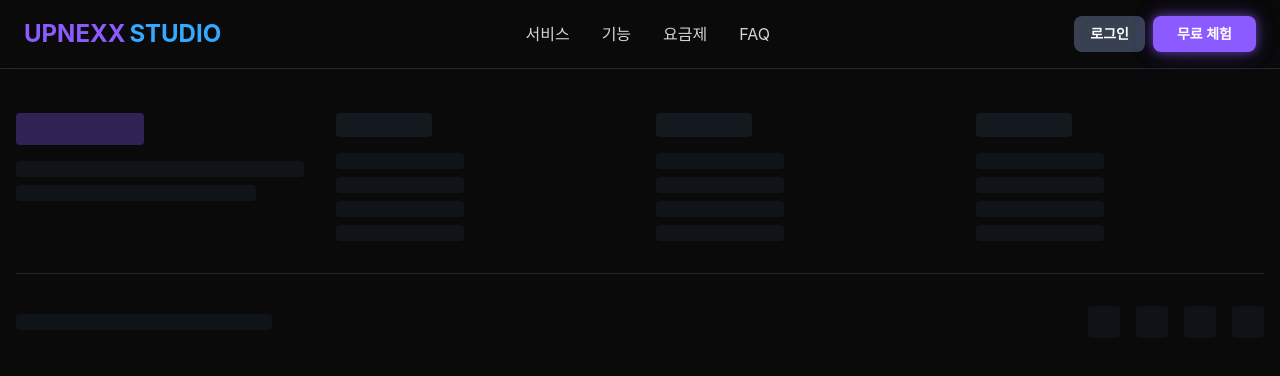
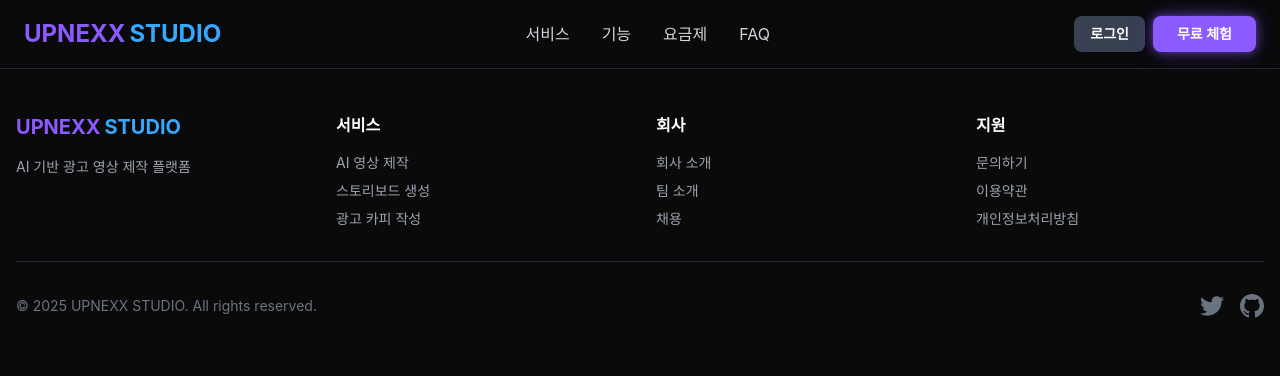
Before and after one commit to HHSsub/Test, a Next.js app: page / in a window 1280 px wide. Shown: the top 376 px of the page. Built offline with nearby package versions, Linux system fonts and the light colour scheme; no server answers; the database is empty.

Commit message:
FinalCTA 이미지 업로드 완전 삭제 + Footer 텍스트 추가

```diff
--- a/src/components/boards/FinalCTABoard.tsx
+++ b/src/components/boards/FinalCTABoard.tsx
@@ -124,29 +124,6 @@
               </button>
             )}
           </div>
-
-          {/* Supporting Visual / Media */}
-          <div className="mt-12">
-            {content.mediaType === "video" ? (
-              <VideoUpload
-                currentVideo={content.mediaSrc}
-                onVideoChange={(url) => handleVideoChange("mediaSrc", url)}
-                boardId={data.id}
-                fieldPath="content.mediaSrc"
-                className="aspect-video max-w-3xl mx-auto"
-                placeholderText="영상 업로드"
-              />
-            ) : (
-              <ImageUpload
-                currentImage={content.mediaSrc}
-                onImageChange={(url) => handleImageChange("mediaSrc", url)}
-                boardId={data.id}
-                fieldPath="content.mediaSrc"
-                className="aspect-video max-w-3xl mx-auto"
-                placeholderText="이미지 업로드"
-              />
-            )}
-          </div>
         </div>
       </div>
     </section>
--- a/src/components/layout/Footer.tsx
+++ b/src/components/layout/Footer.tsx
@@ -5,34 +5,63 @@
         <div className="grid grid-cols-1 md:grid-cols-4 gap-8 mb-8">
           {/* Company Info */}
           <div className="space-y-4">
-            <div className="h-8 w-32 bg-brand-purple/30 rounded"></div>
-            <div className="space-y-2">
-              <div className="h-4 w-full bg-gray-800/30 rounded"></div>
-              <div className="h-4 w-5/6 bg-gray-800/30 rounded"></div>
+            <div className="text-xl font-bold">
+              <span className="text-brand-purple">UPNEXX</span>
+              <span className="text-brand-blue ml-1">STUDIO</span>
             </div>
+            <p className="text-sm text-gray-400">
+              AI 기반 광고 영상 제작 플랫폼
+            </p>
           </div>
 
-          {/* Links Columns */}
-          {[1, 2, 3].map((col) => (
-            <div key={col} className="space-y-4">
-              <div className="h-6 w-24 bg-gray-800/50 rounded"></div>
-              <div className="space-y-2">
-                {[1, 2, 3, 4].map((link) => (
-                  <div key={link} className="h-4 w-32 bg-gray-800/30 rounded"></div>
-                ))}
-              </div>
-            </div>
-          ))}
+          {/* Services */}
+          <div className="space-y-4">
+            <h3 className="text-white font-semibold">서비스</h3>
+            <ul className="space-y-2 text-sm text-gray-400">
+              <li><a href="#" className="hover:text-white transition-colors">AI 영상 제작</a></li>
+              <li><a href="#" className="hover:text-white transition-colors">스토리보드 생성</a></li>
+              <li><a href="#" className="hover:text-white transition-colors">광고 카피 작성</a></li>
+            </ul>
+          </div>
+
+          {/* Company */}
+          <div className="space-y-4">
+            <h3 className="text-white font-semibold">회사</h3>
+            <ul className="space-y-2 text-sm text-gray-400">
+              <li><a href="#" className="hover:text-white transition-colors">회사 소개</a></li>
+              <li><a href="#" className="hover:text-white transition-colors">팀 소개</a></li>
+              <li><a href="#" className="hover:text-white transition-colors">채용</a></li>
+            </ul>
+          </div>
+
+          {/* Support */}
+          <div className="space-y-4">
+            <h3 className="text-white font-semibold">지원</h3>
+            <ul className="space-y-2 text-sm text-gray-400">
+              <li><a href="#" className="hover:text-white transition-colors">문의하기</a></li>
+              <li><a href="#" className="hover:text-white transition-colors">이용약관</a></li>
+              <li><a href="#" className="hover:text-white transition-colors">개인정보처리방침</a></li>
+            </ul>
+          </div>
         </div>
 
         {/* Bottom Bar */}
         <div className="pt-8 border-t border-gray-800">
           <div className="flex flex-col md:flex-row justify-between items-center gap-4">
-            <div className="h-4 w-64 bg-gray-800/30 rounded"></div>
+            <p className="text-sm text-gray-500">
+              © 2025 UPNEXX STUDIO. All rights reserved.
+            </p>
             <div className="flex gap-4">
-              {[1, 2, 3, 4].map((social) => (
-                <div key={social} className="w-8 h-8 bg-gray-800/30 rounded"></div>
-              ))}
+              <a href="#" className="text-gray-500 hover:text-white transition-colors">
+                <svg className="w-6 h-6" fill="currentColor" viewBox="0 0 24 24">
+                  <path d="M24 4.557c-.883.392-1.832.656-2.828.775 1.017-.609 1.798-1.574 2.165-2.724-.951.564-2.005.974-3.127 1.195-.897-.957-2.178-1.555-3.594-1.555-3.179 0-5.515 2.966-4.797 6.045-4.091-.205-7.719-2.165-10.148-5.144-1.29 2.213-.669 5.108 1.523 6.574-.806-.026-1.566-.247-2.229-.616-.054 2.281 1.581 4.415 3.949 4.89-.693.188-1.452.232-2.224.084.626 1.956 2.444 3.379 4.6 3.419-2.07 1.623-4.678 2.348-7.29 2.04 2.179 1.397 4.768 2.212 7.548 2.212 9.142 0 14.307-7.721 13.995-14.646.962-.695 1.797-1.562 2.457-2.549z"/>
+                </svg>
+              </a>
+              <a href="#" className="text-gray-500 hover:text-white transition-colors">
+                <svg className="w-6 h-6" fill="currentColor" viewBox="0 0 24 24">
+                  <path d="M12 0c-6.626 0-12 5.373-12 12 0 5.302 3.438 9.8 8.207 11.387.599.111.793-.261.793-.577v-2.234c-3.338.726-4.033-1.416-4.033-1.416-.546-1.387-1.333-1.756-1.333-1.756-1.089-.745.083-.729.083-.729 1.205.084 1.839 1.237 1.839 1.237 1.07 1.834 2.807 1.304 3.492.997.107-.775.418-1.305.762-1.604-2.665-.305-5.467-1.334-5.467-5.931 0-1.311.469-2.381 1.236-3.221-.124-.303-.535-1.524.117-3.176 0 0 1.008-.322 3.301 1.23.957-.266 1.983-.399 3.003-.404 1.02.005 2.047.138 3.006.404 2.291-1.552 3.297-1.23 3.297-1.23.653 1.653.242 2.874.118 3.176.77.84 1.235 1.911 1.235 3.221 0 4.609-2.807 5.624-5.479 5.921.43.372.823 1.102.823 2.222v3.293c0 .319.192.694.801.576 4.765-1.589 8.199-6.086 8.199-11.386 0-6.627-5.373-12-12-12z"/>
+                </svg>
+              </a>
             </div>
           </div>
         </div>
```
